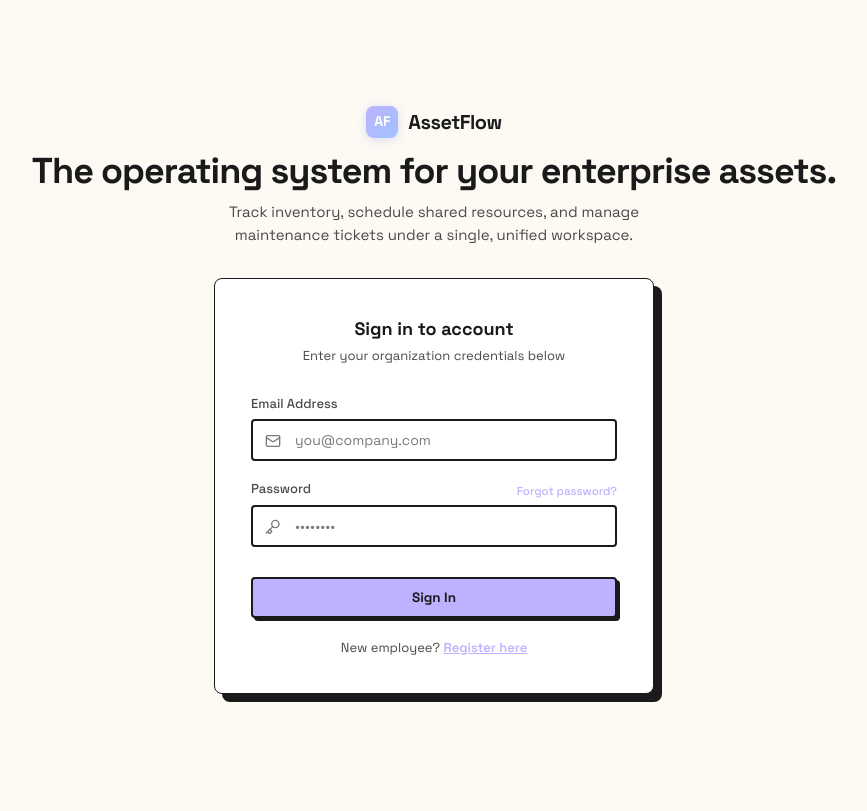
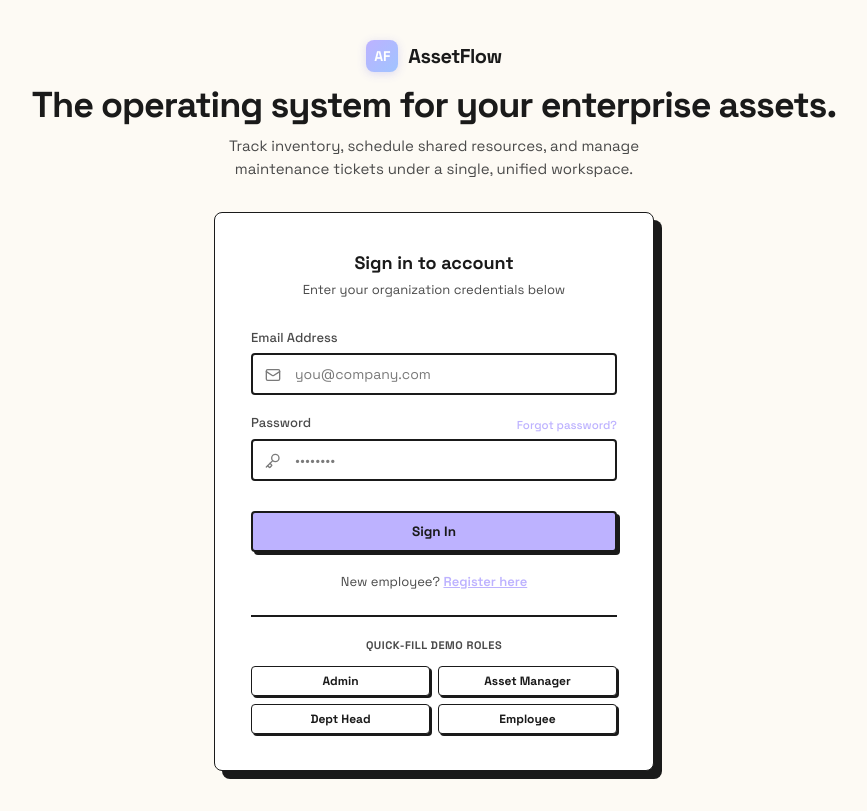
Before and after one commit to Shresth-11/odoo, a React (Vite) app in the folder frontend/: page /login in a window 1280 px wide. Shown: the whole page, without its empty margins (206-1073 px from the left). Built offline with nearby package versions, Linux system fonts and the light colour scheme; the HTML template or start-up script is replaced by a standard one.

Commit message:
feat: Add quick-fill buttons for Admin, Manager, Dept Head, and Employee roles to the login page

```diff
--- a/frontend/src/pages/Login.tsx
+++ b/frontend/src/pages/Login.tsx
@@ -93,7 +93,7 @@ export const Login: React.FC = () => {
     }
   };
 
-  const fillCredentials = (type: "admin" | "employee" | "manager") => {
+  const fillCredentials = (type: "admin" | "employee" | "manager" | "head") => {
     if (type === "admin") {
       setEmail("admin@assetflow.com");
       setPassword("AssetFlowSecure2026!");
@@ -102,6 +102,9 @@ export const Login: React.FC = () => {
       setPassword("AssetFlowSecure2026!");
     } else if (type === "manager") {
       setEmail("manager@assetflow.com");
+      setPassword("AssetFlowSecure2026!");
+    } else if (type === "head") {
+      setEmail("head@assetflow.com");
       setPassword("AssetFlowSecure2026!");
     }
     setFormState("login");
@@ -324,6 +327,32 @@ export const Login: React.FC = () => {
           )}
         </div>
 
+        {/* Quick-fill demo credentials section */}
+        {formState === "login" && (
+          <div style={{ marginTop: "24px", paddingTop: "20px", borderTop: "2px solid var(--border-color)" }}>
+            <span style={{ fontSize: "11px", fontWeight: 700, textTransform: "uppercase", letterSpacing: "0.5px", color: "var(--text-secondary)", display: "block", marginBottom: "12px", textAlign: "center" }}>
+              Quick-fill demo roles
+            </span>
+            <div style={{ display: "flex", flexDirection: "column", gap: "8px" }}>
+              <div style={{ display: "grid", gridTemplateColumns: "1fr 1fr", gap: "8px" }}>
+                <button type="button" className="btn btn-secondary btn-sm" style={{ fontWeight: 700 }} onClick={() => fillCredentials("admin")}>
+                  Admin
+                </button>
+                <button type="button" className="btn btn-secondary btn-sm" style={{ fontWeight: 700 }} onClick={() => fillCredentials("manager")}>
+                  Asset Manager
+                </button>
+              </div>
+              <div style={{ display: "grid", gridTemplateColumns: "1fr 1fr", gap: "8px" }}>
+                <button type="button" className="btn btn-secondary btn-sm" style={{ fontWeight: 700 }} onClick={() => fillCredentials("head")}>
+                  Dept Head
+                </button>
+                <button type="button" className="btn btn-secondary btn-sm" style={{ fontWeight: 700 }} onClick={() => fillCredentials("employee")}>
+                  Employee
+                </button>
+              </div>
+            </div>
+          </div>
+        )}
 
       </div>
     </div>
```
